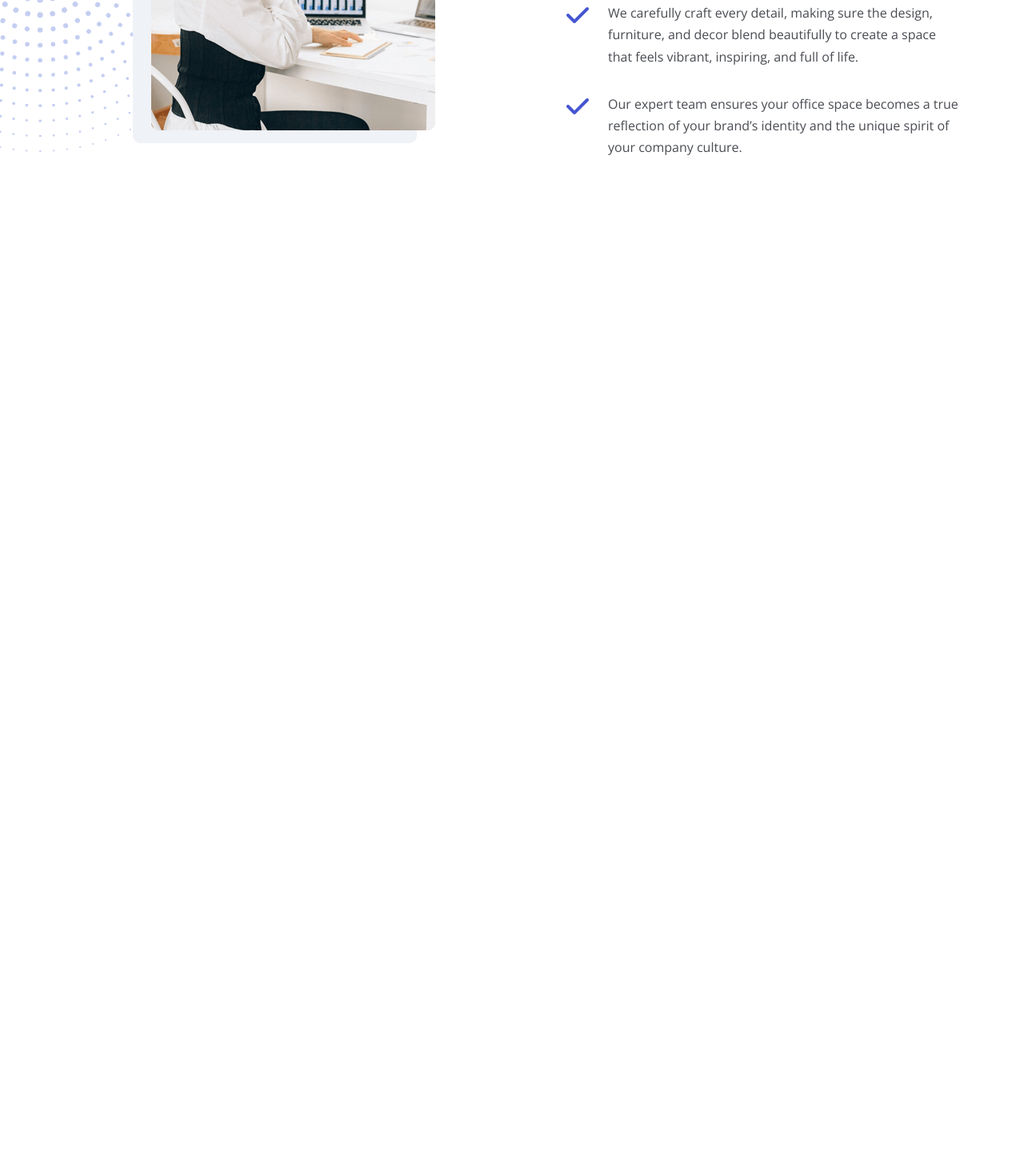
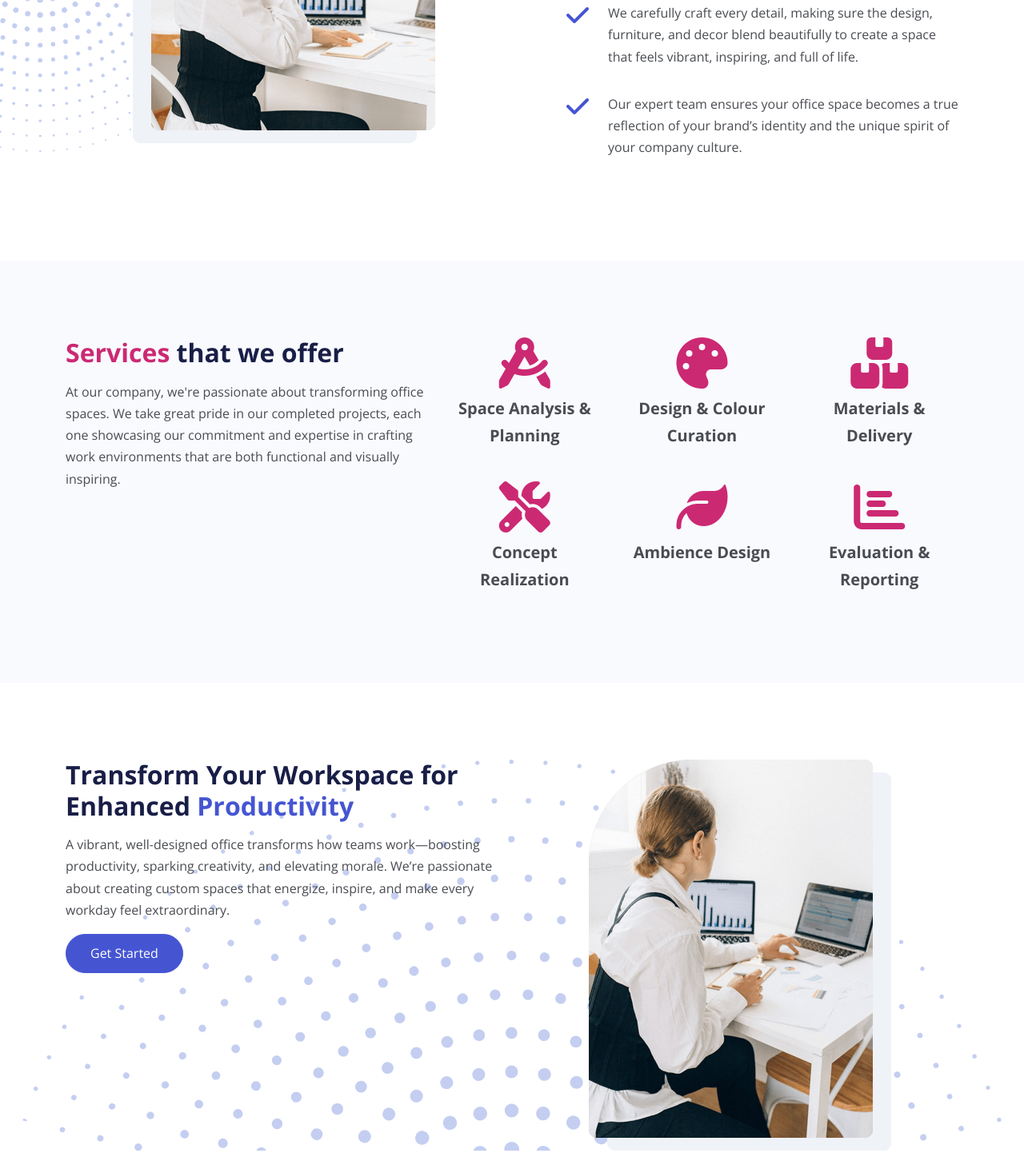
Before and after one commit to Arielle-code-studio/Yavin-Office-Design-TT, a website: page index.html in a window 1280 px wide. Shown: the part 1854-3296 px from the top of the page at 80% size. Before the commit the page ends 2180 px from the top, so only its background shows below. Drawn offline with nearby package versions, Linux system fonts and the light colour scheme; files that its build step writes are made by us from their sources.

Commit message:
Added Middle Sections

```diff
--- a/index.html
+++ b/index.html
@@ -171,9 +171,106 @@
             </div>
           </div>
         </div>
+       </section>
 
+       <!-- Services -->
+        <section id="services" class="services bg-light py-6">
+          <div class="container">
+            <div class="row">
+              <div class="col-lg-5">
+                <div class="text-container text-center text-lg-start">
+                  <h2><span class="text-secondary">Services</span> that we offer</h2>
+                  <p>
+                    At our company, we're passionate about transforming office spaces. We take great pride in our completed projects, each one showcasing our commitment and expertise in crafting work environments that are both functional and visually inspiring.
+                  </p>
+                </div>
+              </div>
+              <div class="col-lg-7">
+                <div class="row mb-4">
+                  <div class="col-md-4 d-flex flex-column align-items-center text-center">
+                    <i class="fas fa-drafting-compass fa-4x text-secondary mb-2">
+                    </i>
+                    <p class="fs-5 fw-bold">
+                      Space Analysis & Planning
+                    </p>
+                  </div>
+                  <div class="col-md-4 d-flex flex-column align-items-center text-center">
+                    <i class="fas fa-palette fa-4x text-secondary mb-2">
+                    </i>
+                    <p class="fs-5 fw-bold">
+                      Design & Colour Curation
+                    </p>
+                  </div>
+                  <div class="col-md-4 d-flex flex-column align-items-center text-center">
+                    <i class="fas fa-boxes fa-4x text-secondary mb-2">
+                    </i>
+                    <p class="fs-5 fw-bold">
+                      Materials & Delivery
+                    </p>
+                  </div>
+                </div>
 
+                <div class="row">
+                   <div class="col-md-4 d-flex flex-column align-items-center text-center">
+                    <i class="fas fa-tools fa-4x text-secondary mb-2">
+                    </i>
+                    <p class="fs-5 fw-bold">
+                     Concept Realization
+                    </p>
+                  </div> <div class="col-md-4 d-flex flex-column align-items-center text-center">
+                    <i class="fas fa-leaf fa-4x text-secondary mb-2">
+                    </i>
+                    <p class="fs-5 fw-bold">
+                     Ambience Design
+                    </p>
+                  </div> <div class="col-md-4 d-flex flex-column align-items-center text-center">
+                    <i class="fas fa-chart-bar fa-4x text-secondary mb-2">
+                    </i>
+                    <p class="fs-5 fw-bold">
+                      Evaluation & Reporting
+                    </p>
+                  </div>
+                </div>
+              </div>
+            </div>
+          </div>
+        </section>
+
+      <!-- Details 2 -->
+       <section class="details-2 position-relative my-6 overflow-hidden">
+        <img src="images/decoration-star.svg" alt="" class="decoration-star position-absolute">
+        <div class="container position-relative z-3">
+          <div class="row">
+            <div class="col-lg-6">
+              <div class="text-container text-center text-lg-start mb-4">
+                <h2>Transform Your Workspace for Enhanced <span class="text-primary">Productivity</span></h2>
+              <p>
+               A vibrant, well-designed office transforms how teams work—boosting productivity, sparking creativity, and elevating morale. We’re passionate about creating custom spaces that energize, inspire, and make every workday feel extraordinary.
+              </p>
+              <a href="article.html" class="btn btn-primary">Get Started</a>
+              </div>
+
+            </div>
+            <div class="col-lg-6">
+              <div class="image-container d-flex justify-content-center">
+                <img src="images/details-2.png" alt="" class="img-fluid">
+              </div>
+            </div>
+          </div>
+        </div>
        </section>
+
+       <!-- Get Quote -->
+        <section class="get-quote bg-light py-6 text-center">
+          <div class="container">
+            <div class="row">
+              <div class="col-lg-8 offset-lg-2">
+                <h4 class="lh-base">Our expert designers and builders are committed to exceeding your expectations, delivering outstanding results with passion and precision.</h4>
+                <a href="#contact" class="btn btn-secondary btn-lg">Get Quote</a>
+              </div>
+            </div>
+          </div>
+        </section>
 
 
 
```
Also changed, not shown: scss/styles.scss (+19 -0 lines).
